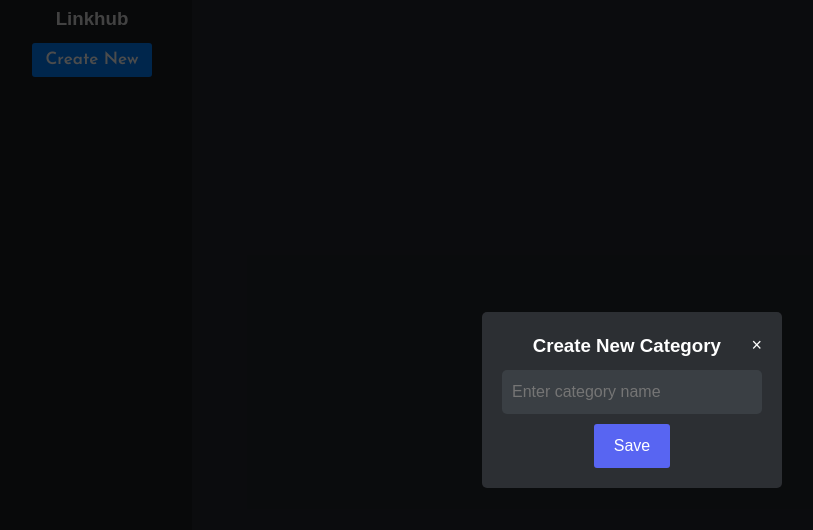
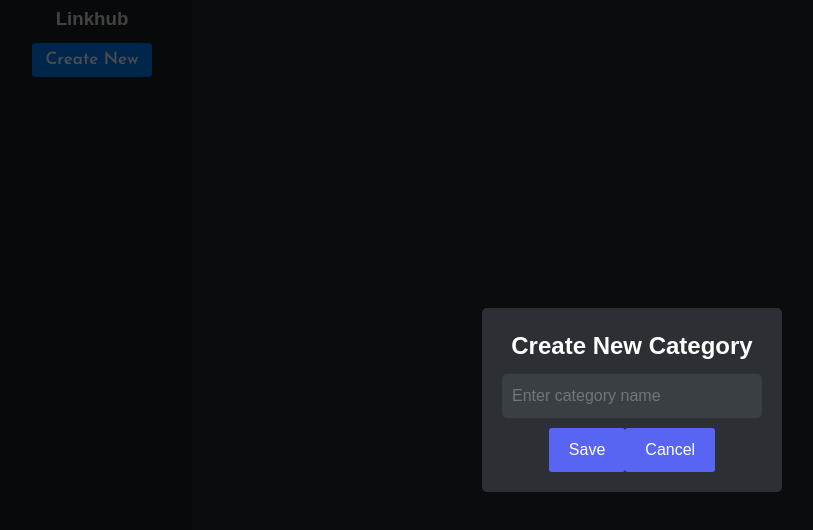
Before and after one commit to Vahe-Sevachyan/linkhub, a Vue app: page / in a window 1280 px wide. Both pictures are taken after a click on the button "Create New". Shown: the top 530 px of the page, without its empty margins (8-821 px from the left). Built offline with nearby package versions, Linux system fonts and the light colour scheme.

Commit message:
updated modals to show name of item being deleted

```diff
--- a/src/App.vue
+++ b/src/App.vue
@@ -29,6 +29,7 @@
       inputPlaceholder="Type the item name to delete"
       submitButtonText="Confirm Delete"
       showCancelButton
+      :expectedName="currentItem?.name"
       @close="hideDeleteItemModal"
       @submit="validateDeleteItem"
     />
@@ -89,6 +90,7 @@
       deleteItemName="subcategory"
       submitButtonText="Yes"
       showCancelButton
+      :expectedName="currentSubcategory?.name"
       @close="hideDeleteSubcategoryModal"
       @submit="deleteSubcategory"
     />
@@ -100,6 +102,7 @@
       inputPlaceholder="Type the item name to delete"
       submitButtonText="Confirm Delete"
       showCancelButton
+      :expectedName="currentItem?.name"
       @close="hideDeleteItemModal"
       @submit="validateDeleteItem"
     />
@@ -158,6 +161,7 @@ function showAddListModal() {
 function hideAddListModal() {
   isAddListModalVisible.value = false;
 }
+
 function deleteCategory(list) {
   console.log("deleteCategory called with list:", list);
   lists.value = lists.value.filter((l) => l.id !== list.id);
@@ -232,21 +236,30 @@ function addNewItemToSubcategory({ name, link }) {
   }
   hideAddLinkModal();
 }
-
 const showDeleteItemModal = (subcategory, item) => {
-  console.log(
-    "showDeleteItemModal called with subcategory and item:",
-    subcategory,
-    item
-  );
   if (subcategory && item) {
-    currentSubcategory.value = subcategory; // Set the correct subcategory
+    currentSubcategory.value = subcategory;
     currentItem.value = item;
+    itemToDeleteName.value = item.name; // Set the item name to delete
     isDeleteItemModalVisible.value = true;
   } else {
     console.error("No subcategory or item provided for deletion.");
   }
 };
+// const showDeleteItemModal = (subcategory, item) => {
+//   // console.log(
+//   //   "showDeleteItemModal called with subcategory and item:",
+//   //   subcategory,
+//   //   item
+//   // );
+//   if (subcategory && item) {
+//     currentSubcategory.value = subcategory; // Set the correct subcategory
+//     currentItem.value = item;
+//     isDeleteItemModalVisible.value = true;
+//   } else {
+//     console.error("No subcategory or item provided for deletion.");
+//   }
+// };
 const validateDeleteItem = (inputValue) => {
   console.log("Expected:", currentItem.value.name, "Input:", inputValue);
   if (inputValue === currentItem.value.name) {
@@ -279,12 +292,16 @@ function hideDeleteItemModal() {
   isDeleteItemModalVisible.value = false;
 }
 
+// const confirmDeleteSubcategory = (subcategory) => {
+//   currentSubcategory.value = subcategory;
+//   itemToDeleteName.value = subcategory.name; // Store the name of the subcategory to be deleted
+//   isDeleteSubcategoryModalVisible.value = true;
+// };
 const confirmDeleteSubcategory = (subcategory) => {
   currentSubcategory.value = subcategory;
-  itemToDeleteName.value = subcategory.name; // Store the name of the subcategory to be deleted
+  itemToDeleteName.value = subcategory.name; // Set the subcategory name to delete
   isDeleteSubcategoryModalVisible.value = true;
 };
-
 const addNewList = (name) => {
   if (name.trim() === "") {
     alert("Category name must contain at least 1 character!");
--- a/src/components/DeleteConfirmationModal.vue
+++ b/src/components/DeleteConfirmationModal.vue
@@ -41,7 +41,6 @@ const confirmDeletion = () => {
   emit("confirmDeletion");
 };
 </script>
-
 <style scoped>
 .modal {
   position: fixed;
--- a/src/components/Modal.vue
+++ b/src/components/Modal.vue
@@ -2,51 +2,80 @@
 <template>
   <div class="modal">
     <div class="modal-content">
-      <span class="close-button" @click="closeModal">&times;</span>
-      <h3>{{ modalTitle }}</h3>
-      <div v-if="isErrorMessageTrue" class="error-Msg">
-        <!-- <h5>{{ errorMessage }}</h5> -->
-      </div>
-      <h5>{{ errorMessage }}</h5>
-      <input type="text" v-model="inputValue" :placeholder="inputPlaceholder" />
-      <div v-if="isDeleteConfirm" class="delete-confirm">
-        <p>Are you sure you want to delete {{ deleteItemName }}?</p>
-      </div>
+      <h2>{{ modalTitle }}</h2>
+      <input
+        v-model="inputValue"
+        :placeholder="inputPlaceholder"
+        :class="inputClass"
+      />
+      <p class="item-name" :class="nameClass">{{ expectedName }}</p>
       <button @click="submit">{{ submitButtonText }}</button>
-      <button v-if="showCancelButton" @click="closeModal">Cancel</button>
+      <button v-if="showCancelButton" @click="close">
+        {{ cancelButtonText || "Cancel" }}
+      </button>
     </div>
   </div>
 </template>
 
 <script setup>
-import { ref, defineEmits, defineProps } from "vue";
-
-const props = defineProps([
-  "isErrorMessageTrue",
-  "errorMessage",
-  "modalTitle",
-  "inputPlaceholder",
-  "submitButtonText",
-  "showCancelButton",
-  "isDeleteConfirm",
-  "deleteItemName",
-]);
-
+import { ref, computed } from "vue";
+const props = defineProps({
+  modalTitle: String,
+  inputPlaceholder: String,
+  submitButtonText: String,
+  showCancelButton: Boolean,
+  expectedName: String,
+});
 const emit = defineEmits(["close", "submit"]);
 
+// State for the input field value
 const inputValue = ref("");
 
-const closeModal = () => {
-  emit("close");
+// Computed property to style the input field based on whether the input matches the expected name
+const inputClass = computed(() => {
+  if (inputValue.value === "") {
+    return ""; // No special class if empty
+  } else if (inputValue.value === props.expectedName) {
+    return "input-red"; // Class for red text if it matches
+  } else {
+    return "input-gray"; // Class for gray text if it doesn't match
+  }
+});
+
+// Computed property to style the displayed item name
+const nameClass = computed(() => {
+  return inputValue.value === props.expectedName ? "name-red" : "name-gray";
+});
+
+// Function to handle submit
+const submit = () => {
+  emit("submit", inputValue.value);
 };
 
-const submit = () => {
-  emit("submit", inputValue.value); // Pass input value to parent
-  inputValue.value = ""; // Reset input value after submission
+// Function to close the modal
+const close = () => {
+  emit("close");
 };
 </script>
 
 <style scoped>
+/* Styling for the input field */
+.input-gray {
+  color: gray;
+}
+.input-red {
+  color: red;
+}
+
+/* Styling for the displayed name */
+.name-gray {
+  color: gray;
+  text-decoration: line-through;
+}
+.name-red {
+  color: red;
+  font-weight: bold;
+}
 .modal {
   position: fixed;
   top: 0;
--- /dev/null
+++ b/src/components/Modal2.vue
@@ -0,0 +1,113 @@
+<!-- Modal.vue -->
+<template>
+  <div class="modal">
+    <div class="modal-content">
+      <span class="close-button" @click="closeModal">&times;</span>
+      <h3>{{ modalTitle }}</h3>
+      <div v-if="isErrorMessageTrue" class="error-Msg">
+        <!-- <h5>{{ errorMessage }}</h5> -->
+      </div>
+      <h5>{{ errorMessage }}</h5>
+      <input type="text" v-model="inputValue" :placeholder="inputPlaceholder" />
+      <div v-if="isDeleteConfirm" class="delete-confirm">
+        <p>Are you sure you want to delete {{ deleteItemName }}?</p>
+      </div>
+      <button @click="submit">{{ submitButtonText }}</button>
+      <button v-if="showCancelButton" @click="closeModal">Cancel</button>
+    </div>
+  </div>
+</template>
+
+<script setup>
+import { ref, defineEmits, defineProps } from "vue";
+
+const props = defineProps([
+  "isErrorMessageTrue",
+  "errorMessage",
+  "modalTitle",
+  "inputPlaceholder",
+  "submitButtonText",
+  "showCancelButton",
+  "isDeleteConfirm",
+  "deleteItemName",
+]);
+
+const emit = defineEmits(["close", "submit"]);
+
+const inputValue = ref("");
+
+const closeModal = () => {
+  emit("close");
+};
+
+const submit = () => {
+  emit("submit", inputValue.value); // Pass input value to parent
+  inputValue.value = ""; // Reset input value after submission
+};
+</script>
+
+<style scoped>
+.modal {
+  position: fixed;
+  top: 0;
+  left: 0;
+  width: 100%;
+  height: 100%;
+  background: rgba(0, 0, 0, 0.7); /* Dark overlay */
+  display: flex;
+  align-items: center;
+  justify-content: center;
+}
+
+.modal-content {
+  background: #2c2f33; /* Dark grey */
+  padding: 20px;
+  border-radius: 5px;
+  width: 300px;
+  text-align: center;
+  color: #ffffff; /* White text for contrast */
+}
+
+.close-button {
+  float: right;
+  cursor: pointer;
+  font-size: 18px;
+  color: #ffffff;
+}
+
+input {
+  width: 100%;
+  padding: 10px;
+  margin-top: 10px;
+  background: #3a3f44; /* Slightly lighter grey */
+  color: #ffffff;
+  border: none;
+  border-radius: 5px;
+}
+
+button {
+  padding: 10px 20px;
+  margin-top: 10px;
+  cursor: pointer;
+  border: none;
+  border-radius: 3px;
+  /*background-color: #5865f2;  Soft blue button */
+  background: #5865f2; /* Soft blue */
+  color: #ffffff;
+}
+
+button:hover {
+  background: #4752c4; /* Darker blue */
+}
+
+button:hover {
+  background-color: #4752c4; /* Slightly darker blue on hover */
+}
+
+.delete-confirm {
+  color: #f04747; /* Red for delete confirmation */
+}
+.error-Msg {
+  color: #f04747;
+}
+</style>
--- a/src/components/SubcategoryView.vue
+++ b/src/components/SubcategoryView.vue
@@ -137,7 +137,6 @@ const handleDeleteCategory = () => {
   isDeleteModalVisible.value = false; // Close modal after deletion
 };
 </script>
-
 <style scoped>
 .header-button-container {
   width: 300px;
```
